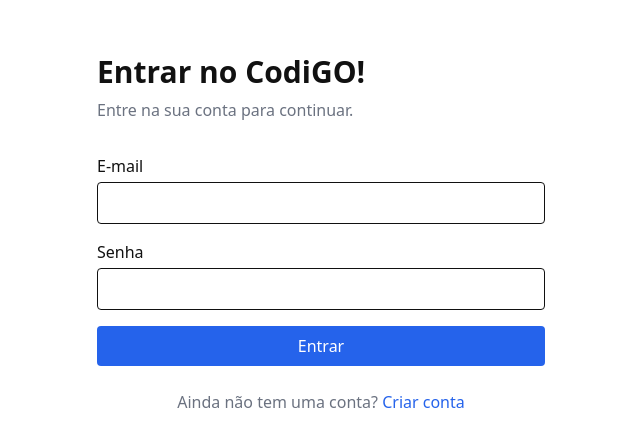
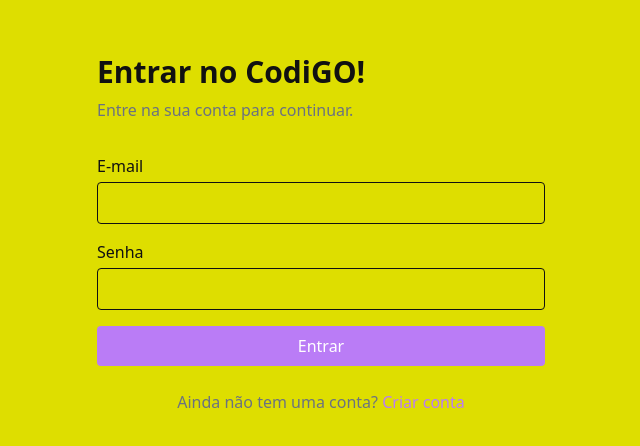
Before and after one commit to leo3b3b/codi-go, a React (Vite) app: page /login in a window 1280 px wide. Shown: the part 166-612 px from the top of the page, without its empty margins (319-959 px from the left). Built offline with nearby package versions, Linux system fonts and the light colour scheme; no server answers.

Commit message:
change color scheme to help visualize brand identity

```diff
--- a/src/index.css
+++ b/src/index.css
@@ -1,8 +1,8 @@
 :root {
   color-scheme: light dark;
 
-  --color-bg: light-dark(#ffffff, #111111);
+  --color-bg: light-dark(oklch(90% 0 none), oklch(20% 0 none));
   --color-fg: light-dark(#111111, #ffffff);
-  --color-primary: light-dark(#2563eb, #60a5fa);
+  --color-primary: oklch(70% 0.18 306);
   --color-muted: light-dark(#6b7280, #9ca3af);
 }
```
